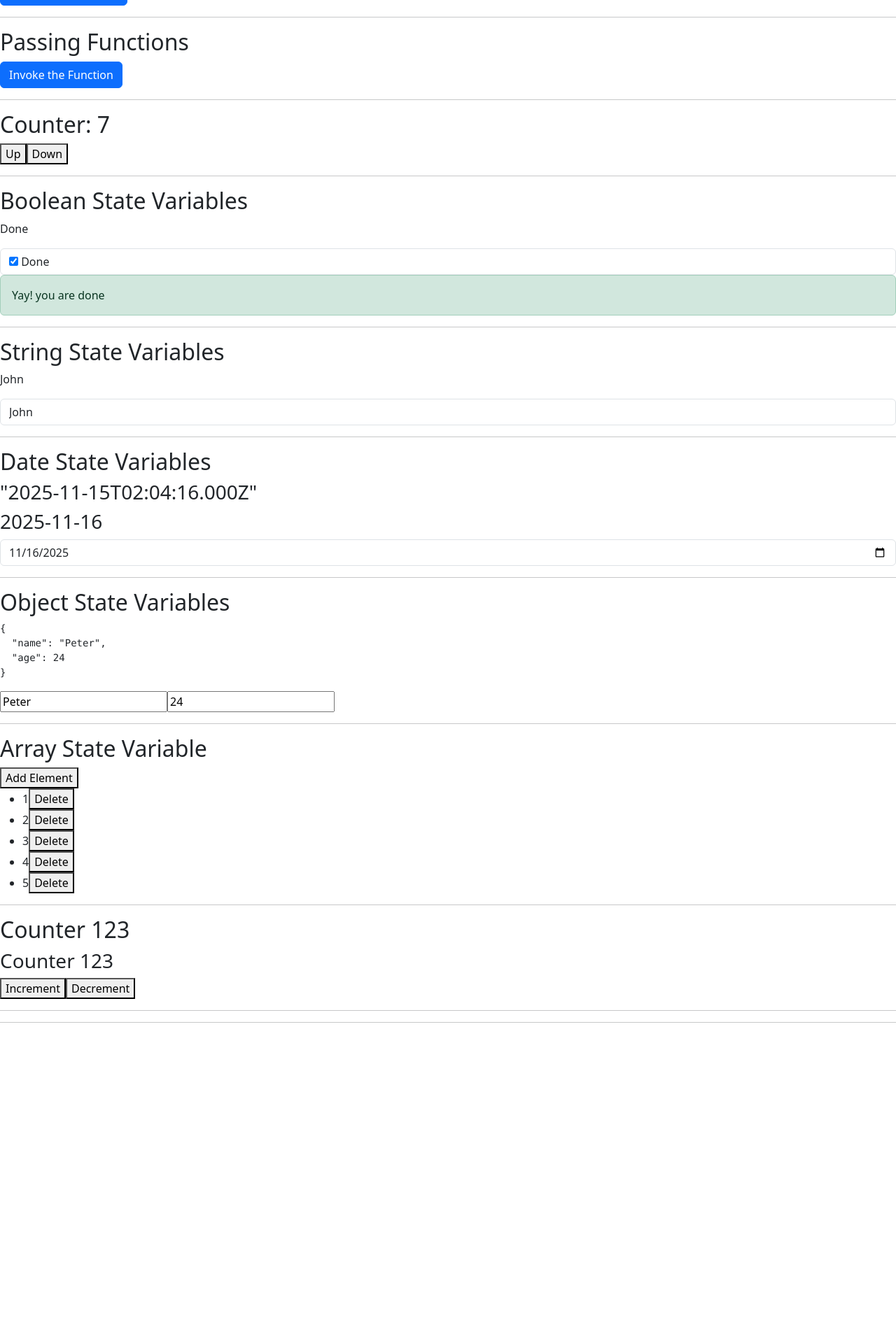
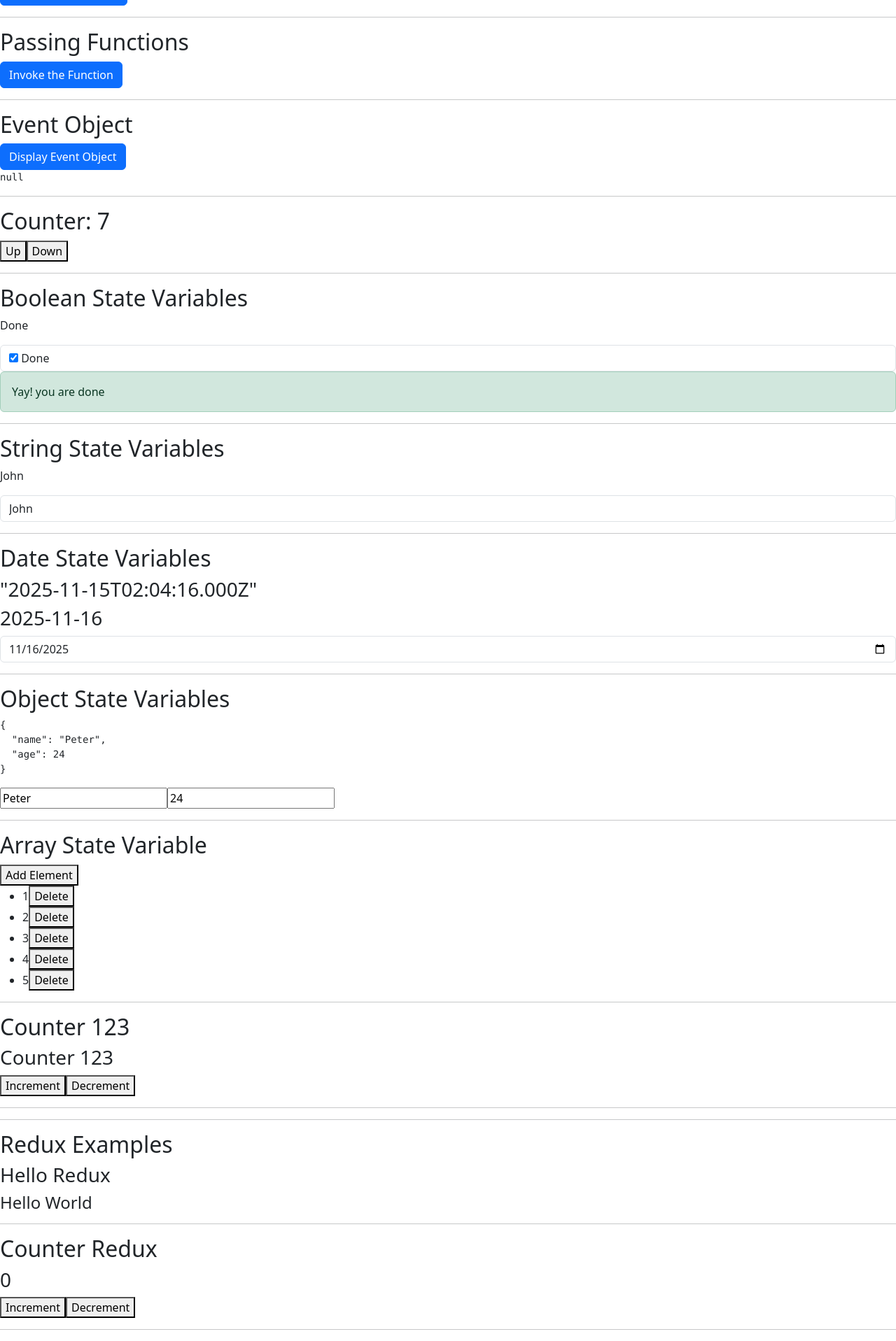
Before and after one commit to benjaccaci/ben_webdev, a Next.js app: page /Labs/Lab4 in a window 1280 px wide. Shown: the part 267-2184 px from the top of the page at 70% size. Before the commit the page ends 1745 px from the top, so only its background shows below. Built offline with nearby package versions, Linux system fonts and the light colour scheme.

Commit message:
Working on Lab4

```diff
--- /dev/null
+++ b/app/Labs/Lab4/EventObject.tsx
@@ -0,0 +1,24 @@
+/* eslint-disable @typescript-eslint/no-explicit-any */
+import { useState } from "react";
+export default function EventObject() {
+  const [event, setEvent] = useState(null);
+  const handleClick = (e: any) => {
+    e.target = e.target.outerHTML;
+    delete e.view;
+    setEvent(e);
+  };
+  return (
+    <div>
+      <h2>Event Object</h2>
+      <button
+        onClick={(e) => handleClick(e)}
+        className="btn btn-primary"
+        id="wd-display-event-obj-click"
+      >
+        Display Event Object
+      </button>
+      <pre>{JSON.stringify(event, null, 2)}</pre>
+      <hr />
+    </div>
+  );
+}
--- a/app/Labs/Lab4/HandlingClickEvent.tsx
+++ b/app/Labs/Lab4/HandlingClickEvent.tsx
@@ -5,21 +5,26 @@ const hello = () => {
 const lifeIs = (good: string) => {
   alert(`Life is ${good}`);
 };
-export default function HandlingClickEvent() {
+export default function ClickEvent() {
   return (
     <div id="wd-click-event">
       <h2>Click Event</h2>
-      <button onClick={hello}> Hello World!</button>
-      <button onClick={() => lifeIs("Good!")}>Life is Good!</button>
+      <button onClick={hello} id="wd-hello-world-click">
+        Hello World!
+      </button>
+      <button onClick={() => lifeIs("Good!")} id="wd-life-is-good-click">
+        Life is Good!
+      </button>
       <button
         onClick={() => {
           hello();
           lifeIs("Great!");
         }}
+        id="wd-life-is-great-click"
       >
         Life is Great!
-      </button>{" "}
-      <hr />{" "}
+      </button>
+      <hr />
     </div>
   );
 }
--- /dev/null
+++ b/app/Labs/Lab4/ReduxExamples/CounterRedux/counterReducer.tsx
@@ -0,0 +1,18 @@
+import { createSlice } from "@reduxjs/toolkit";
+const initialState = {
+  count: 0,
+};
+const counterSlice = createSlice({
+  name: "counter",
+  initialState,
+  reducers: {
+    increment: (state) => {
+      state.count = state.count + 1;
+    },
+    decrement: (state) => {
+      state.count = state.count - 1;
+    },
+  },
+});
+export const { increment, decrement } = counterSlice.actions;
+export default counterSlice.reducer;
--- /dev/null
+++ b/app/Labs/Lab4/ReduxExamples/CounterRedux/page.tsx
@@ -0,0 +1,28 @@
+/* eslint-disable @typescript-eslint/no-explicit-any */
+import { useSelector, useDispatch } from "react-redux";
+import { increment, decrement } from "./counterReducer";
+export default function CounterRedux() {
+  const { count } = useSelector((state: any) => state.counterReducer);
+  const dispatch = useDispatch();
+  return (
+    <div id="wd-counter-redux">
+      <h2>Counter Redux</h2>
+      <h3>{count}</h3>
+      <button
+        onClick={() => dispatch(increment())}
+        id="wd-counter-redux-increment-click"
+      >
+        {" "}
+        Increment{" "}
+      </button>
+      <button
+        onClick={() => dispatch(decrement())}
+        id="wd-counter-redux-decrement-click"
+      >
+        {" "}
+        Decrement{" "}
+      </button>
+      <hr />
+    </div>
+  );
+}
--- /dev/null
+++ b/app/Labs/Lab4/ReduxExamples/HelloRedux/helloReducer.ts
@@ -0,0 +1,10 @@
+import { createSlice } from "@reduxjs/toolkit";
+const initialState = {
+  message: "Hello World",
+};
+const helloSlice = createSlice({
+  name: "hello",
+  initialState,
+  reducers: {},
+});
+export default helloSlice.reducer;
--- /dev/null
+++ b/app/Labs/Lab4/ReduxExamples/HelloRedux/page.tsx
@@ -0,0 +1,11 @@
+/* eslint-disable @typescript-eslint/no-explicit-any */
+import { useSelector, useDispatch } from "react-redux";
+export default function HelloRedux() {
+  const { message } = useSelector((state: any) => state.helloReducer);
+  return (
+    <div id="wd-hello-redux">
+      <h3>Hello Redux</h3>
+      <h4>{message}</h4> <hr />
+    </div>
+  );
+}
--- /dev/null
+++ b/app/Labs/Lab4/ReduxExamples/page.tsx
@@ -0,0 +1,7 @@
+export default function ReduxExamples() {
+  return (
+    <div>
+      <h2>Redux Examples</h2>
+    </div>
+  );
+}
--- a/app/Labs/Lab4/page.tsx
+++ b/app/Labs/Lab4/page.tsx
@@ -9,18 +9,26 @@ import DateStateVariable from "./DateStateVariable";
 import ObjectStateVariable from "./ObjectStateVariable";
 import ArrayStateVariable from "./ArrayStateVariable";
 import ParentStateComponent from "./ParentStateComponent";
+import React from "react";
+import ReduxExamples from "./ReduxExamples/page";
+import store from "./store";
+import { Provider } from "react-redux";
+import HelloRedux from "./ReduxExamples/HelloRedux/page";
+import CounterRedux from "./ReduxExamples/CounterRedux/page";
+import EventObject from "./EventObject";
 
 export default function Lab4() {
   function sayHello() {
     alert("Hello");
   }
-
   return (
+    <Provider store={store}>
       <div id="wd-passing-functions">
         <h3>Lab 4</h3>
         <HandlingClickEvent />
         <PassingDataOnEvent />
         <PassingFunctions someFunction={sayHello} />
+        <EventObject />
         <Counter />
         <BooleanStateVariables />
         <StringStateVariables />
@@ -28,6 +36,10 @@ export default function Lab4() {
         <ObjectStateVariable />
         <ArrayStateVariable />
         <ParentStateComponent />
+        <ReduxExamples />
+        <HelloRedux />
+        <CounterRedux />
       </div>
+    </Provider>
   );
 }
--- /dev/null
+++ b/app/Labs/Lab4/store/index.ts
@@ -0,0 +1,10 @@
+import { configureStore } from "@reduxjs/toolkit";
+import helloReducer from "../ReduxExamples/HelloRedux/helloReducer";
+import counterReducer from "../ReduxExamples/CounterRedux/counterReducer";
+const store = configureStore({
+  reducer: {
+    helloReducer,
+    counterReducer,
+  },
+});
+export default store;
--- a/package.json
+++ b/package.json
@@ -9,12 +9,15 @@
     "lint": "eslint"
   },
   "dependencies": {
+    "@reduxjs/toolkit": "^2.9.2",
     "bootstrap": "^5.3.8",
     "next": "15.5.3",
     "react": "19.1.0",
     "react-bootstrap": "^2.10.10",
     "react-dom": "19.1.0",
-    "react-icons": "^5.5.0"
+    "react-icons": "^5.5.0",
+    "react-redux": "^9.2.0",
+    "redux": "^5.0.1"
   },
   "devDependencies": {
     "@eslint/eslintrc": "^3",
```
Also changed, not shown: 1 other file (tests, documents, lock files or other folders). Lines whose indentation alone changed are shown as unchanged.
